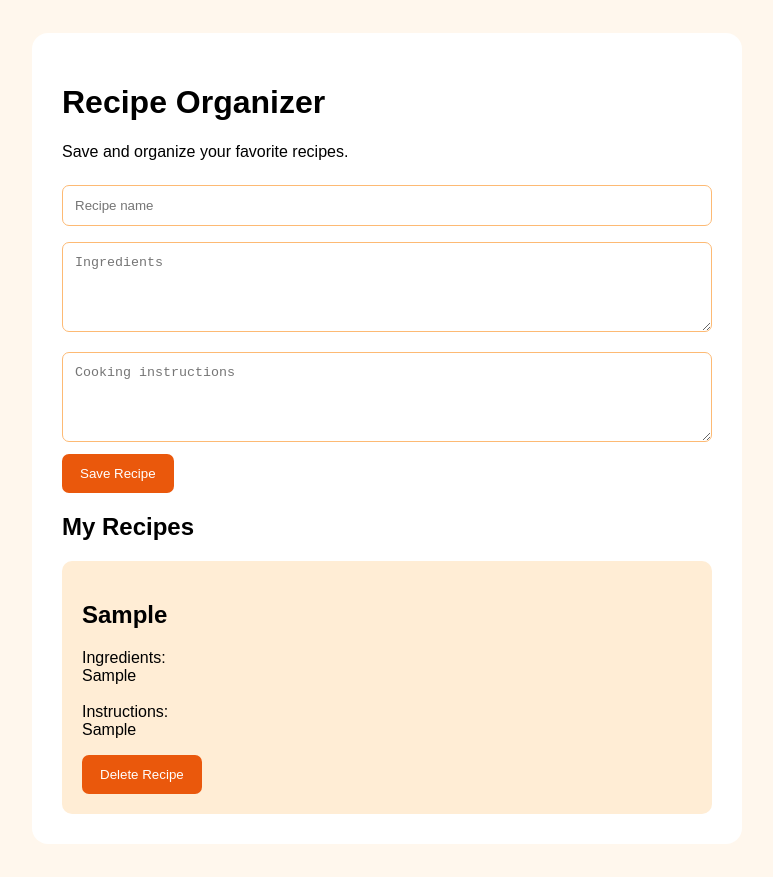
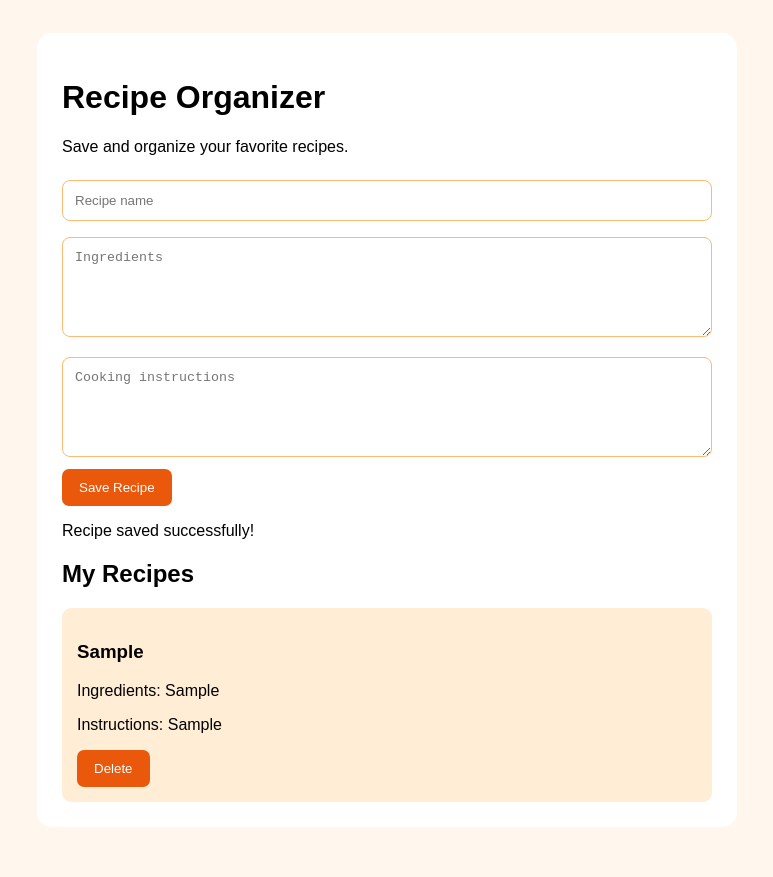
Before and after one commit to christopher0higgins/recipe-organizer, a plain HTML site: page index.html in a window 1280 px wide. Both pictures are taken after typing "Sample", "Sample", "Sample" into the empty fields and a click on the button "Save Recipe". Shown: the whole page, without its empty margins (253-1026 px from the left). Drawn offline with Linux system fonts and the light colour scheme.

Commit message:
Improve recipe input validation

```diff
--- a/index.html
+++ b/index.html
@@ -2,25 +2,26 @@
 <html lang="en">
 <head>
 <meta charset="UTF-8">
-<meta name="viewport" content="width=device-width, initial-scale=1.0">
+<meta name="viewport" content="width=device-width,initial-scale=1">
 <title>Recipe Organizer</title>
 <style>
 body{font-family:Arial;background:#fff7ed;padding:25px}
-main{max-width:650px;margin:auto;background:white;padding:30px;border-radius:16px}
-input,textarea{width:100%;padding:12px;margin:8px 0;box-sizing:border-box;border:1px solid #fdba74;border-radius:7px}
-textarea{height:90px}
-button{background:#ea580c;color:white;border:0;padding:12px 18px;border-radius:7px;cursor:pointer}
-.recipe{background:#ffedd5;padding:20px;margin-top:15px;border-radius:10px;white-space:pre-wrap;overflow-wrap:anywhere}
+main{max-width:650px;margin:auto;background:white;padding:25px;border-radius:15px}
+input,textarea{width:100%;box-sizing:border-box;padding:12px;margin:8px 0;border:1px solid #fdba74;border-radius:8px}
+textarea{height:100px}
+button{background:#ea580c;color:white;border:0;padding:11px 17px;border-radius:7px;cursor:pointer}
+.recipe{background:#ffedd5;padding:15px;margin-top:12px;border-radius:9px}
 </style>
 </head>
 <body>
 <main>
 <h1>Recipe Organizer</h1>
 <p>Save and organize your favorite recipes.</p>
-<input id="name" placeholder="Recipe name">
+<input id="title" placeholder="Recipe name">
 <textarea id="ingredients" placeholder="Ingredients"></textarea>
 <textarea id="instructions" placeholder="Cooking instructions"></textarea>
 <button onclick="addRecipe()">Save Recipe</button>
+<p id="status"></p>
 <h2>My Recipes</h2>
 <div id="recipes"></div>
 </main>
@@ -31,37 +32,38 @@ function save(){
  render();
 }
 function addRecipe(){
- const name=document.getElementById("name");
- const ingredients=document.getElementById("ingredients");
- const instructions=document.getElementById("instructions");
- if(!name.value.trim()||!ingredients.value.trim()||!instructions.value.trim())return;
- recipes.unshift({
- name:name.value.trim(),
- ingredients:ingredients.value.trim(),
- instructions:instructions.value.trim()
- });
- name.value=ingredients.value=instructions.value="";
+ const title=document.getElementById("title").value.trim();
+ const ingredients=document.getElementById("ingredients").value.trim();
+ const instructions=document.getElementById("instructions").value.trim();
+ const status=document.getElementById("status");
+ if(!title||!ingredients||!instructions){
+  status.textContent="Please complete all fields.";
+  return;
+ }
+ recipes.unshift({title,ingredients,instructions});
+ document.getElementById("title").value="";
+ document.getElementById("ingredients").value="";
+ document.getElementById("instructions").value="";
+ status.textContent="Recipe saved successfully!";
  save();
 }
 function render(){
  const list=document.getElementById("recipes");
  list.innerHTML="";
- recipes.forEach((recipe,i)=>{
-  const item=document.createElement("div");
-  item.className="recipe";
-  const title=document.createElement("h2");
-  title.textContent=recipe.name;
-  const details=document.createElement("p");
-  details.textContent="Ingredients:\n"+recipe.ingredients+
-  "\n\nInstructions:\n"+recipe.instructions;
+ recipes.forEach((r,i)=>{
+  const card=document.createElement("div");
+  card.className="recipe";
+  const h=document.createElement("h3");
+  h.textContent=r.title;
+  const p=document.createElement("p");
+  p.textContent="Ingredients: "+r.ingredients;
+  const d=document.createElement("p");
+  d.textContent="Instructions: "+r.instructions;
   const btn=document.createElement("button");
-  btn.textContent="Delete Recipe";
-  btn.onclick=()=>{
-   recipes.splice(i,1);
-   save();
-  };
-  item.append(title,details,btn);
-  list.appendChild(item);
+  btn.textContent="Delete";
+  btn.onclick=()=>{recipes.splice(i,1);save();};
+  card.append(h,p,d,btn);
+  list.appendChild(card);
  });
 }
 render();
```
